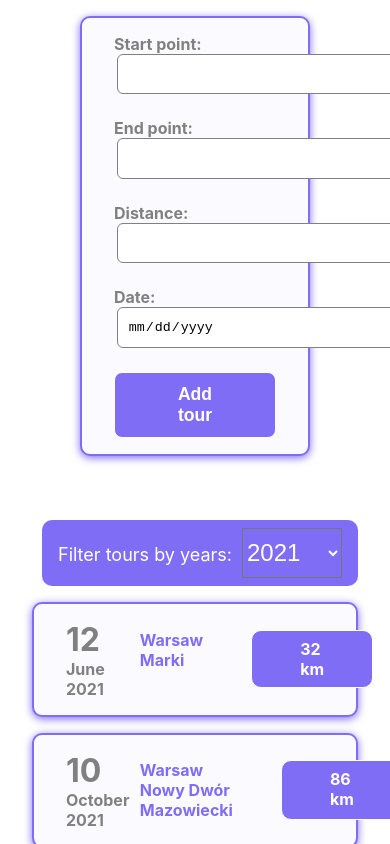
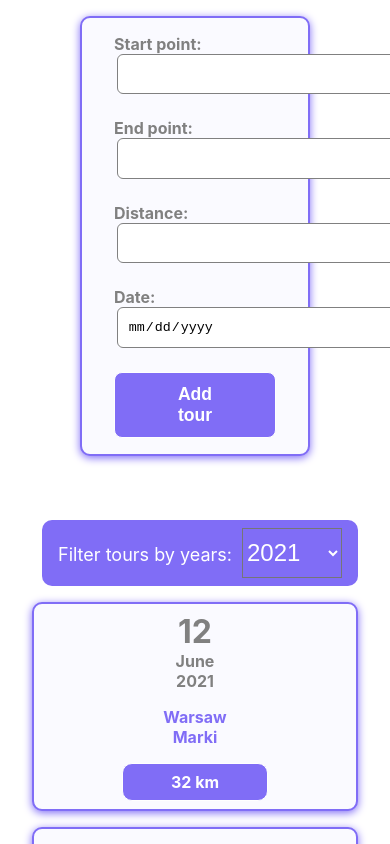
Before and after one commit to edyta555/bicycle-tour, a React (Create React App) app: page / in a window 390 px wide. Shown: the top 844 px of the page. Built offline with nearby package versions, Linux system fonts and the light colour scheme.

Commit message:
Add styles on mobile for component SingleTour.

```diff
--- a/src/components/single-tour/single-tour.module.scss
+++ b/src/components/single-tour/single-tour.module.scss
@@ -7,20 +7,33 @@
   border-radius: 10px;
   border: 2px solid #806df6;
   background-color: #fafaff;
+  @media (max-width: 600px) {
+    flex-direction: column;
+    padding: 0.5rem;
+  }
 
   .single-tour-description {
     display: flex;
     justify-content: space-between;
     width: 100%;
+    @media (max-width: 600px) {
+      flex-direction: column;
+    }
 
     .single-tour-route {
       display: flex;
       flex-direction: column;
+      @media (max-width: 600px) {
+        margin: 1rem auto;
+      }
 
       h2 {
         font-size: 1rem;
         margin: 0 3rem;
         color: #806df6;
+        @media (max-width: 600px) {
+          margin: 0 auto;
+        }
       }
     }
 
@@ -32,6 +45,9 @@
       border: 1px solid white;
       padding: 0.5rem 3rem;
       border-radius: 10px;
+      @media (max-width: 600px) {
+        margin: 0 auto;
+      }
     }
   }
 }
```
